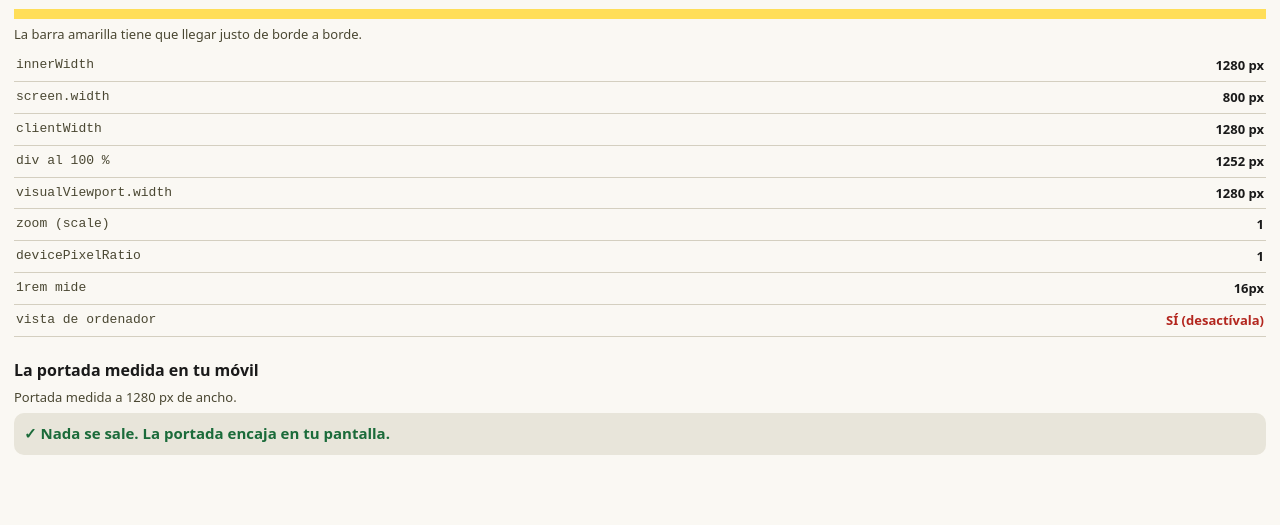
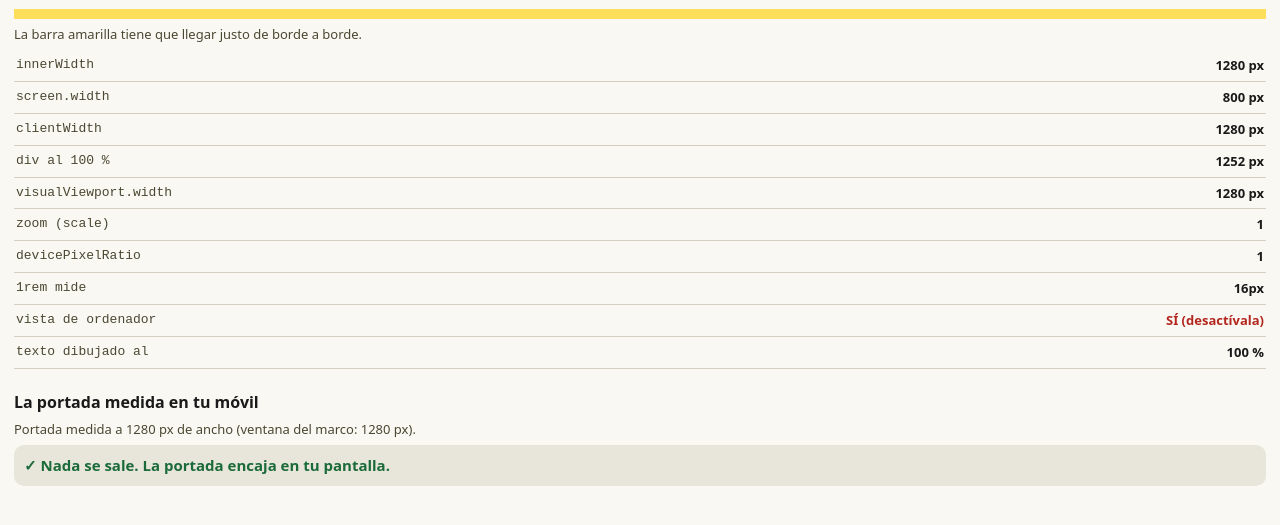
Before and after one commit to fernandorrhh/fernandorrhh.github.io, a plain HTML site: page diagnostico.html in a window 1280 px wide. Shown: the part 69-594 px from the top of the page. Drawn offline with Linux system fonts and the light colour scheme; no server answers.

Commit message:
Diagnóstico: mide a qué tamaño dibuja el texto el navegador
El móvil de Fernando maqueta la portada a 729 px dentro de un marco de
375. La sospecha es la escala de texto de Chrome, que agranda el texto
sin que la página se entere; esta medida lo confirma o lo descarta.

Co-Authored-By: Claude Opus 5 <noreply@anthropic.com>
Claude-Session: https://claude.ai/code/session_01BoXkdWxfhBtWZ5RmUuvGCA

```diff
--- a/diagnostico.html
+++ b/diagnostico.html
@@ -48,6 +48,19 @@
   var anchoSonda = Math.round(sonda.getBoundingClientRect().width);
   sonda.remove();
 
+  /* Chrome tiene un ajuste de accesibilidad, "Escala de texto", que
+     agranda TODO el texto sin avisar a la página. No se ve en
+     getComputedStyle: hay que medir una caja de texto de verdad. */
+  function medirTexto() {
+    var d = document.createElement('div');
+    d.style.cssText = 'position:absolute;left:-9999px;top:0;font-size:16px;line-height:1;margin:0;padding:0';
+    d.textContent = 'Hxy';
+    document.body.appendChild(d);
+    var alto = d.getBoundingClientRect().height;
+    d.remove();
+    return Math.round(alto / 16 * 100);
+  }
+
   var filas = [
     ['innerWidth', window.innerWidth + ' px'],
     ['screen.width', screen.width + ' px'],
@@ -57,7 +70,8 @@
     ['zoom (scale)', vv.scale != null ? Math.round(vv.scale * 1000) / 1000 : '—'],
     ['devicePixelRatio', window.devicePixelRatio],
     ['1rem mide', getComputedStyle(document.documentElement).fontSize],
-    ['vista de ordenador', window.innerWidth > screen.width + 40 ? 'SÍ (desactívala)' : 'no']
+    ['vista de ordenador', window.innerWidth > screen.width + 40 ? 'SÍ (desactívala)' : 'no'],
+    ['texto dibujado al', medirTexto() + ' %']
   ];
   var t = document.getElementById('t');
   filas.forEach(function (f) {
@@ -68,6 +82,7 @@
     if (f[0] === 'zoom (scale)' && f[1] !== 1 && f[1] !== '—') c.className = 'mal';
     if (f[0] === '1rem mide' && f[1] !== '16px') c.className = 'mal';
     if (f[0] === 'vista de ordenador' && f[1] !== 'no') c.className = 'mal';
+    if (f[0] === 'texto dibujado al' && f[1] !== '100 %') c.className = 'mal';
   });
 
   /* La portada se carga en un marco del ancho real del móvil y se buscan
@@ -91,7 +106,8 @@
                        ' — ancho ' + Math.round(r.width) + ', se sale ' + Math.round(r.right - ancho) + ' px');
           }
         });
-        estado.textContent = 'Portada medida a ' + ancho + ' px de ancho.';
+        estado.textContent = 'Portada medida a ' + ancho + ' px de ancho (ventana del marco: ' +
+          marco.contentWindow.innerWidth + ' px).';
         veredicto.hidden = false;
         if (malos.length === 0) {
           veredicto.textContent = '✓ Nada se sale. La portada encaja en tu pantalla.';
```
